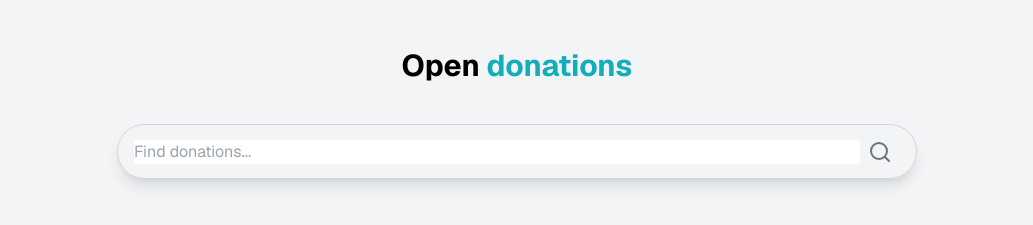
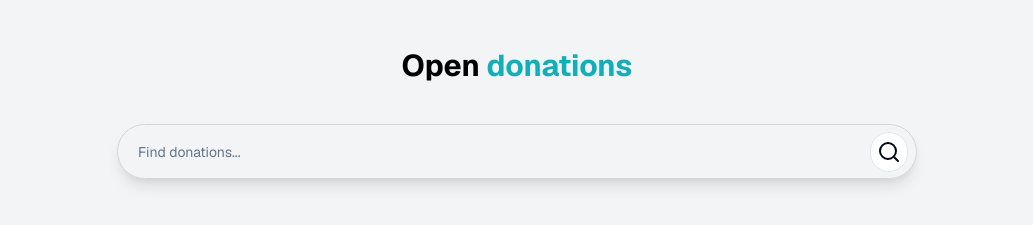
Before and after one commit to digital-explorers-2/philanthro-link, a Next.js app: page / in a window 1280 px wide. Shown: the part 840-1065 px from the top of the page, without its empty margins (123-1156 px from the left). Built offline with nearby package versions, Linux system fonts and the light colour scheme.

Commit message:
style (donation): use shadcn components
modify shadcn button to add custom class reused across buttons on donations page

```diff
--- a/components/DonationSection.tsx
+++ b/components/DonationSection.tsx
@@ -1,7 +1,8 @@
-import React from 'react';
+import React from "react";
 import { Button } from "@/components/ui/button";
 import { Progress } from "@/components/ui/progress";
-import { Search, Bookmark } from 'lucide-react';
+import { Search, Bookmark } from "lucide-react";
+import { Input } from "./ui/input";
 
 function DonationSection() {
   return (
@@ -12,22 +13,41 @@ function DonationSection() {
           <span className="text-primary"> donations</span>
         </h2>
         <div className="flex justify-center mb-12">
-          <div className="w-full max-w-[800px] h-[55px] flex items-center border border-gray-300 rounded-full px-4 py-2 shadow-lg">
-            <input
+          <div className="w-full max-w-[800px] h-[55px] flex items-center border border-gray-300 rounded-full p-2 shadow-lg">
+            <Input
               type="text"
               placeholder="Find donations..."
-              className="flex-grow outline-none"
+              className="flex-grow outline-none border-none bg-transparent rounded-full text-gray-500"
             />
-            <Button size="icon" className="bg-transparent">
-              <Search className="w-6 h-6 text-gray-500" />
+            <Button
+              variant="outline"
+              size="icon"
+              className="rounded-full ml-2 hover:border-primary"
+            >
+              <Search className="w-6 h-6" />
             </Button>
           </div>
         </div>
 
         <div className="flex justify-center mb-14">
           <div className="w-full max-w-[970px] flex flex-wrap justify-center gap-2">
-            {['All', 'Disaster', 'Children', 'Food Crisis', 'Health', 'Education', 'Homeless', 'Animal', 'Pandemic', 'War Crisis'].map((category) => (
-              <Button key={category} className="border border-primary text-primary bg-transparent hover:bg-gray-300 rounded-full px-4 py-1">
+            {[
+              "All",
+              "Disaster",
+              "Children",
+              "Food Crisis",
+              "Health",
+              "Education",
+              "Homeless",
+              "Animal",
+              "Pandemic",
+              "War Crisis",
+            ].map((category) => (
+              <Button
+                variant="custom"
+                key={category}
+                className="rounded-full px-4 py-1"
+              >
                 {category}
               </Button>
             ))}
@@ -37,7 +57,10 @@ function DonationSection() {
         <div className="flex justify-center">
           <div className="w-full max-w-[970px] grid grid-cols-1 sm:grid-cols-2 lg:grid-cols-3 gap-8">
             {[...Array(6)].map((_, index) => (
-              <div key={index} className="w-full bg-white shadow-md rounded-lg flex flex-col">
+              <div
+                key={index}
+                className="w-full bg-white shadow-md rounded-lg flex flex-col"
+              >
                 <img
                   src="/floods.png"
                   alt="Floods"
@@ -46,27 +69,43 @@ function DonationSection() {
                 <div className="p-4 flex flex-col flex-grow">
                   <div className="flex justify-between items-center mb-2">
                     <h3 className="text-lg font-bold">Donation {index + 1}</h3>
-                    <span className="text-gray-500 text-sm">14th May, 2024</span>
+                    <span className="text-gray-500 text-sm">
+                      14th May, 2024
+                    </span>
                   </div>
-                  <p className="text-gray-500 mb-4">Description of the donation.</p>
+                  <p className="text-gray-500 mb-4">
+                    Description of the donation.
+                  </p>
                   <div className="flex justify-between text-sm">
-                    <span className="text-primary">Raised: <span className="text-gray-500">Ksh 20000</span></span>
-                    <span className="text-primary">Goal: <span className="text-gray-500">Ksh 45000</span></span>
+                    <span className="text-primary">
+                      Raised: <span className="text-gray-500">Ksh 20000</span>
+                    </span>
+                    <span className="text-primary">
+                      Goal: <span className="text-gray-500">Ksh 45000</span>
+                    </span>
                   </div>
                   <div className="mt-2">
-                    <Progress value={20000 / 45000 * 100} className="h-2 bg-gray-200 rounded-full">
+                    <Progress
+                      value={(20000 / 45000) * 100}
+                      className="h-2 bg-gray-200 rounded-full"
+                    >
                       <div className="h-full bg-primary rounded-full"></div>
                     </Progress>
                     <div className="text-xs text-gray-500 mt-1">
-                      Raised by <span className="text-primary">56</span> people in <span className="text-primary">15</span> days
+                      Raised by <span className="text-primary">56</span> people
+                      in <span className="text-primary">15</span> days
                     </div>
                   </div>
                 </div>
                 <div className="flex mt-4 p-4">
-                  <Button size="icon" className="bg-white border border-primary hover:bg-gray-300 rounded-md mr-2">
-                    <Bookmark className="w-4 h-4 text-primary" />
+                  <Button
+                    variant="custom"
+                    size="icon"
+                    className="rounded-md mr-2"
+                  >
+                    <Bookmark className="w-4 h-4" />
                   </Button>
-                  <Button className="flex-grow bg-white border border-primary hover:bg-gray-300 text-primary rounded-md">
+                  <Button variant="custom" className="flex-grow rounded-md">
                     Donate now
                   </Button>
                 </div>
@@ -81,8 +120,11 @@ function DonationSection() {
               <Button className="bg-transparent text-primary hover:bg-gray-300 px-4 py-1">
                 &lt;
               </Button>
-              {[1, 2, 3, '...', 49, 50].map((page, index) => (
-                <Button key={index} className="bg-transparent text-primary hover:bg-gray-300 px-4 py-1">
+              {[1, 2, 3, "...", 49, 50].map((page, index) => (
+                <Button
+                  key={index}
+                  className="bg-transparent text-primary hover:bg-gray-300 px-4 py-1"
+                >
                   {page}
                 </Button>
               ))}
--- a/components/ui/button.tsx
+++ b/components/ui/button.tsx
@@ -1,8 +1,8 @@
-import * as React from "react"
-import { Slot } from "@radix-ui/react-slot"
-import { cva, type VariantProps } from "class-variance-authority"
+import * as React from "react";
+import { Slot } from "@radix-ui/react-slot";
+import { cva, type VariantProps } from "class-variance-authority";
 
-import { cn } from "@/lib/utils"
+import { cn } from "@/lib/utils";
 
 const buttonVariants = cva(
   "inline-flex items-center justify-center whitespace-nowrap rounded-md text-sm font-medium ring-offset-background transition-colors focus-visible:outline-none focus-visible:ring-2 focus-visible:ring-ring focus-visible:ring-offset-2 disabled:pointer-events-none disabled:opacity-50",
@@ -17,6 +17,8 @@ const buttonVariants = cva(
         secondary:
           "bg-secondary text-secondary-foreground hover:bg-secondary/80",
         ghost: "hover:bg-accent hover:text-accent-foreground",
+        custom:
+          "text-primary border border-primary hover:bg-primary hover:text-white",
         link: "text-primary underline-offset-4 hover:underline",
       },
       size: {
@@ -31,26 +33,26 @@ const buttonVariants = cva(
       size: "default",
     },
   }
-)
+);
 
 export interface ButtonProps
   extends React.ButtonHTMLAttributes<HTMLButtonElement>,
     VariantProps<typeof buttonVariants> {
-  asChild?: boolean
+  asChild?: boolean;
 }
 
 const Button = React.forwardRef<HTMLButtonElement, ButtonProps>(
   ({ className, variant, size, asChild = false, ...props }, ref) => {
-    const Comp = asChild ? Slot : "button"
+    const Comp = asChild ? Slot : "button";
     return (
       <Comp
         className={cn(buttonVariants({ variant, size, className }))}
         ref={ref}
         {...props}
       />
-    )
+    );
   }
-)
-Button.displayName = "Button"
+);
+Button.displayName = "Button";
 
-export { Button, buttonVariants }
+export { Button, buttonVariants };
```
